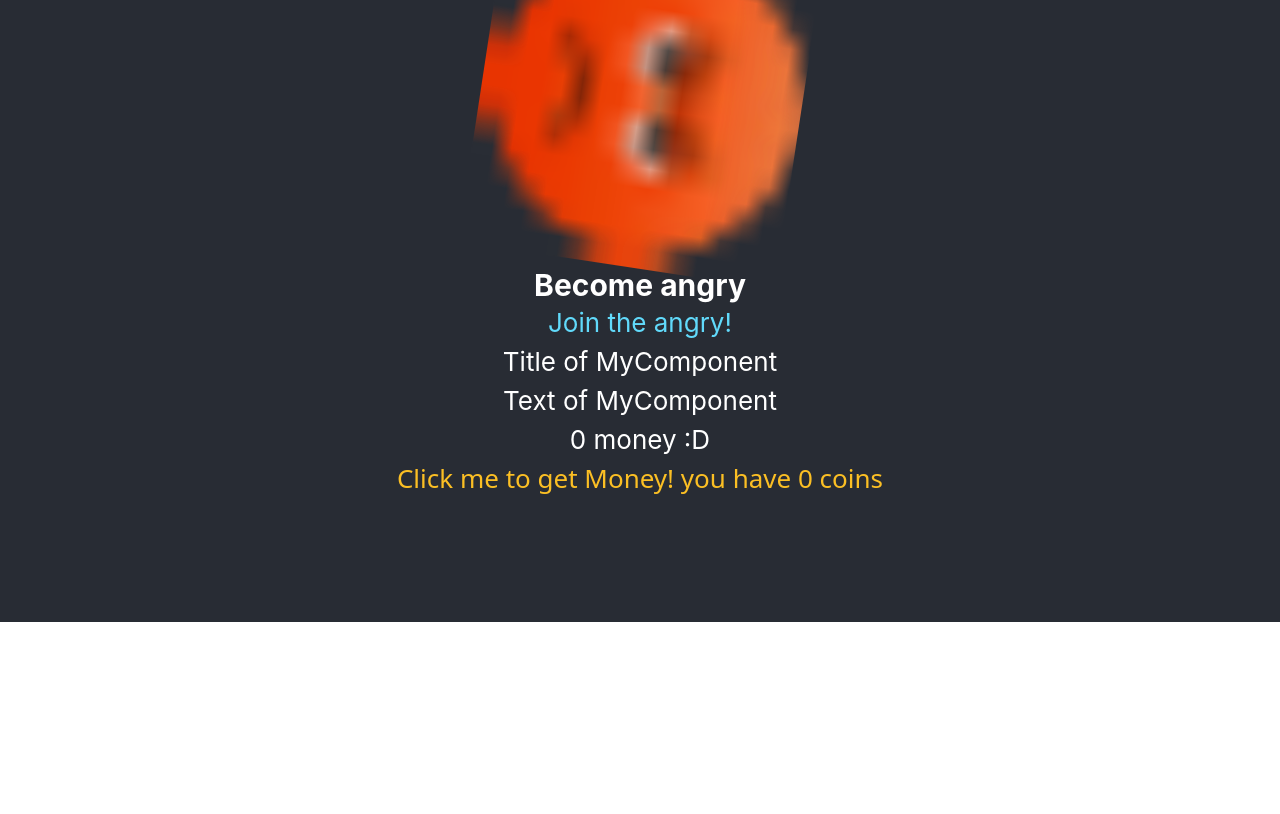
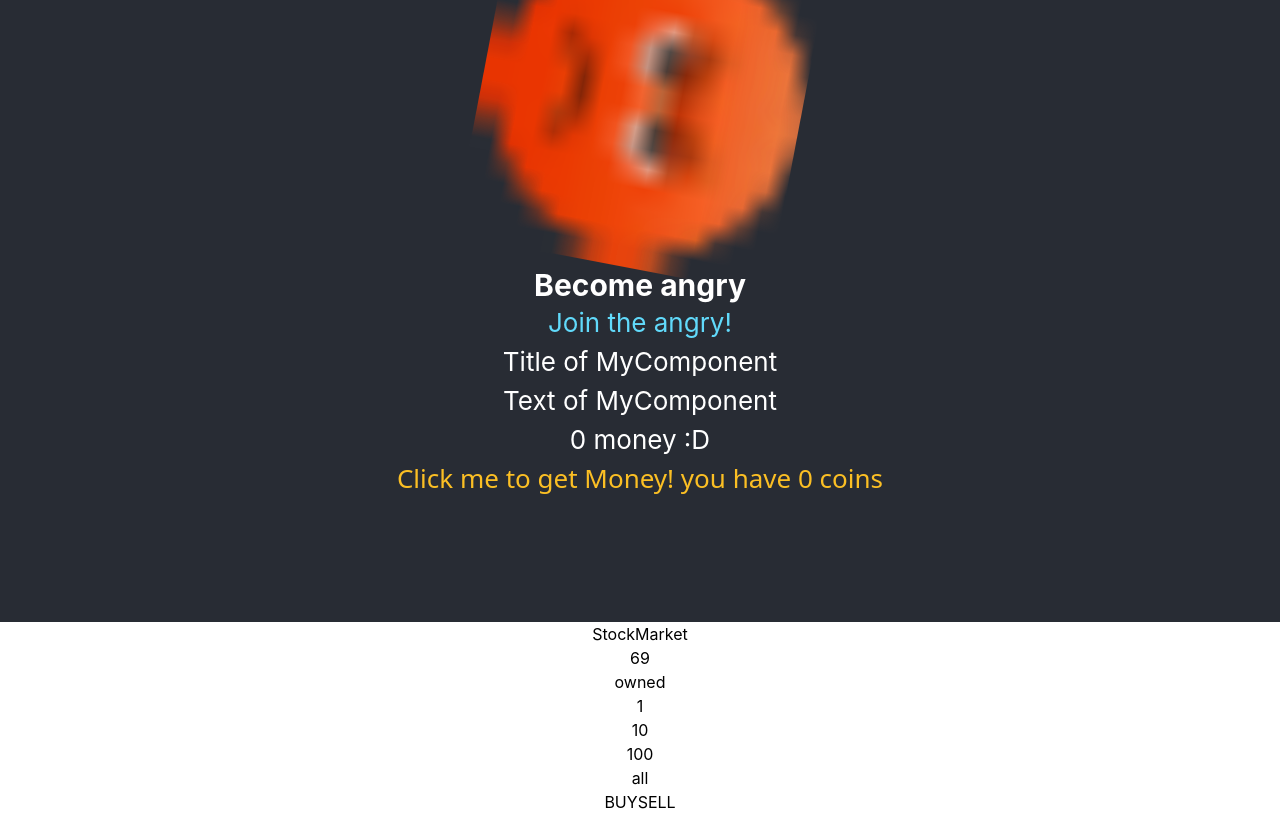
Before and after one commit to Wolfelijolex/Angry-Clicker, a React (Create React App) app: page / in a window 1280 px wide. Shown: the part 178-992 px from the top of the page. Before the commit the page ends 800 px from the top, so only its background shows below. Built offline with nearby package versions, Linux system fonts and the light colour scheme.

Commit message:
StockMarket Component Skeleton
the prices do be random

```diff
--- /dev/null
+++ b/src/components/StockMarket/StockMarket.tsx
@@ -0,0 +1,52 @@
+import React, { useState, useEffect } from "react";
+
+type StockMarketProps = {
+  title: string;
+  text: string;
+};
+
+function StockMarket(props: StockMarketProps) {
+  const [stockPrice, setStockPrice] = useState(0);
+
+  useEffect(() => {
+    const interval = setInterval(() => {
+      setStockPrice(Math.floor(Math.random() * 100));
+    }, 1000);
+    return () => clearInterval(interval);
+  }, []);
+
+  return (
+    <section>
+      <h2>{props.title}</h2>
+      {/* Stockmarket animation */}
+      <div>
+        <div>
+          <p></p>
+          <p></p>
+          <p></p>
+        </div>
+        <div>
+          <p>{stockPrice}</p>
+          <p>owned</p>
+        </div>
+      </div>
+      {/* Stockmarket interface */}
+      <div>
+        {/* Stockmarket amount flex */}
+        <div>
+          <p>1</p>
+          <p>10</p>
+          <p>100</p>
+          <p>all</p>
+        </div>
+        {/* Stockmarket button flex */}
+        <div>
+          <button>BUY</button>
+          <button>SELL</button>
+        </div>
+      </div>
+    </section>
+  );
+}
+
+export default StockMarket;
--- a/src/pages/App/App.tsx
+++ b/src/pages/App/App.tsx
@@ -5,7 +5,7 @@ import MyComponent from "../../components/MyComponent/MyComponent";
 import { useDispatch, useSelector } from "react-redux";
 import { RootState } from "../../app/store";
 import { moneySlice } from "../../app/slicers";
-
+import StockMarket from "../../components/StockMarket/StockMarket";
 function App() {
   const money = useSelector((state: RootState) => state.money);
   const dispatch = useDispatch();
@@ -23,6 +23,7 @@ function App() {
           Click me to get Money! you have {money} coins
         </button>
       </header>
+      <StockMarket title="StockMarket" text="gaming"></StockMarket>
     </div>
   );
 }
```
